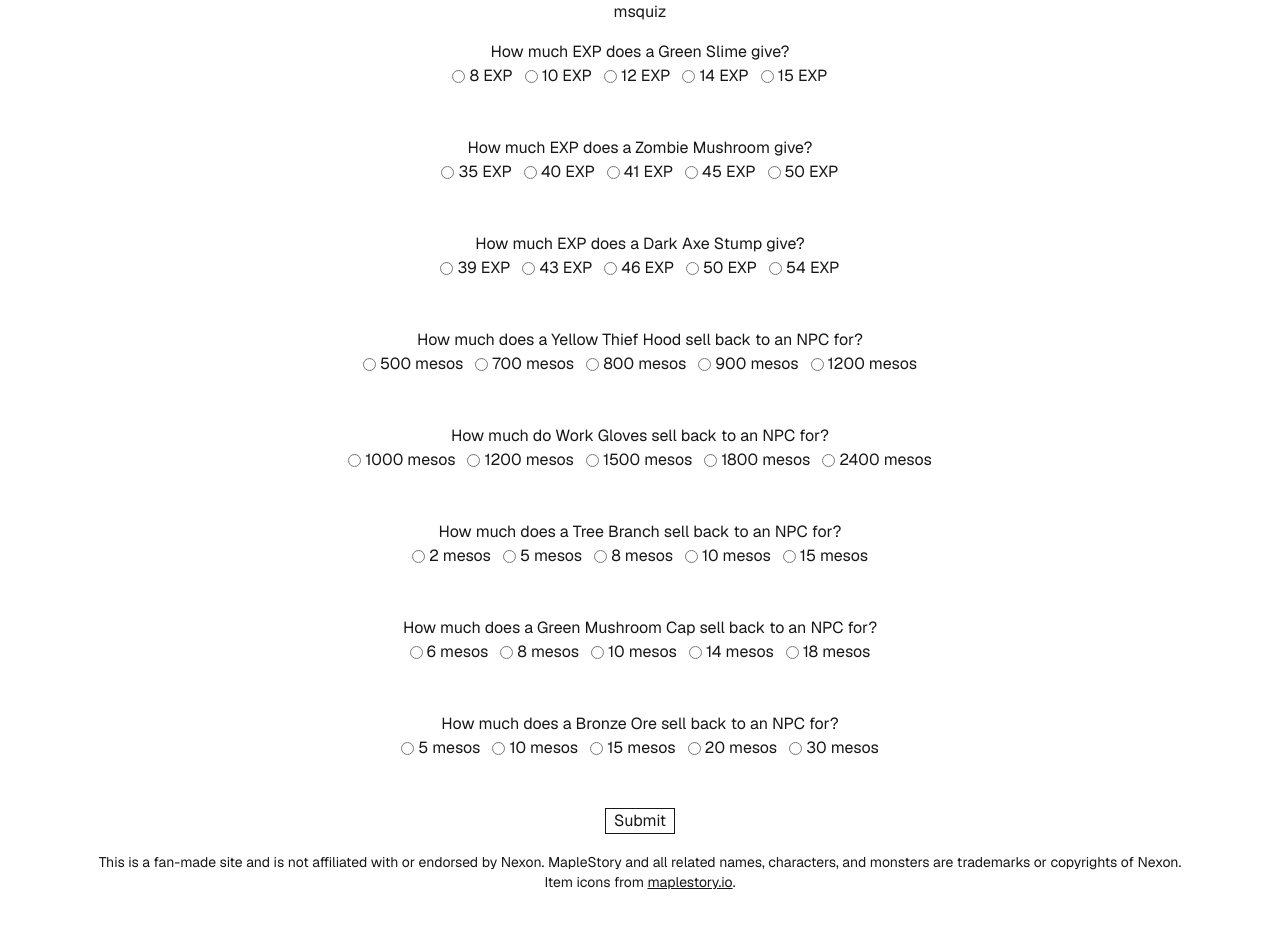
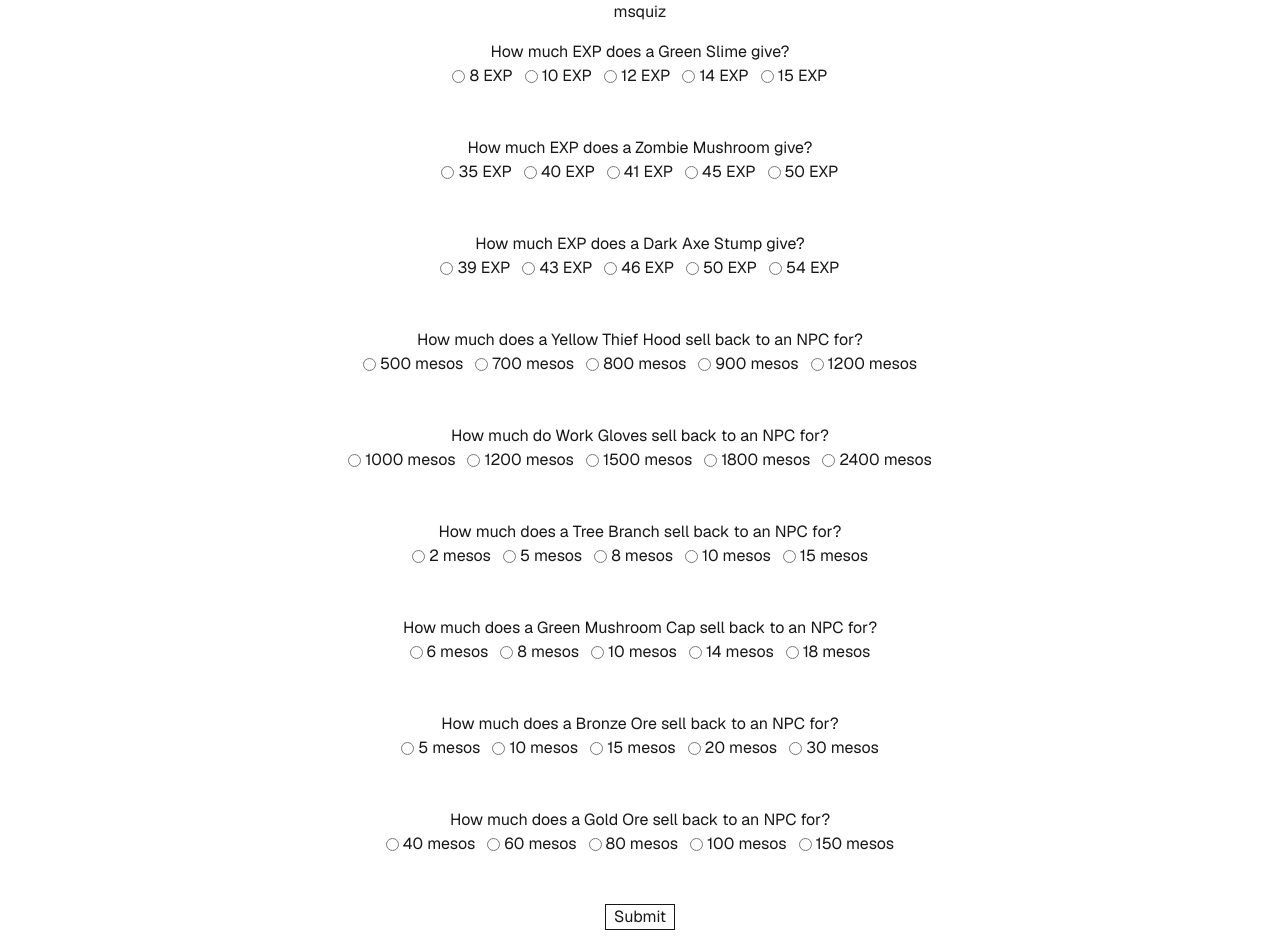
Before and after one commit to jarrensj/msquiz, a Next.js app: page / in a window 1280 px wide. Shown: the top 950 px of the page. Before the commit the page ends 908 px from the top, so only its background shows below. Built offline with nearby package versions, Linux system fonts and the light colour scheme.

Commit message:
feat: ask how much a Gold Ore sells back for
Adds a question to the home page quiz, "How much does a Gold Ore sell
back to an NPC for?", with the answer 60 mesos. The choices are 40, 60,
80, 100, and 150 mesos.

```diff
--- a/app/page.tsx
+++ b/app/page.tsx
@@ -49,6 +49,12 @@ const questions = [
     unit: "mesos",
     options: [5, 10, 15, 20, 30],
   },
+  {
+    question: "How much does a Gold Ore sell back to an NPC for?",
+    answer: 60,
+    unit: "mesos",
+    options: [40, 60, 80, 100, 150],
+  },
 ];
 
 export default function Home() {
```
